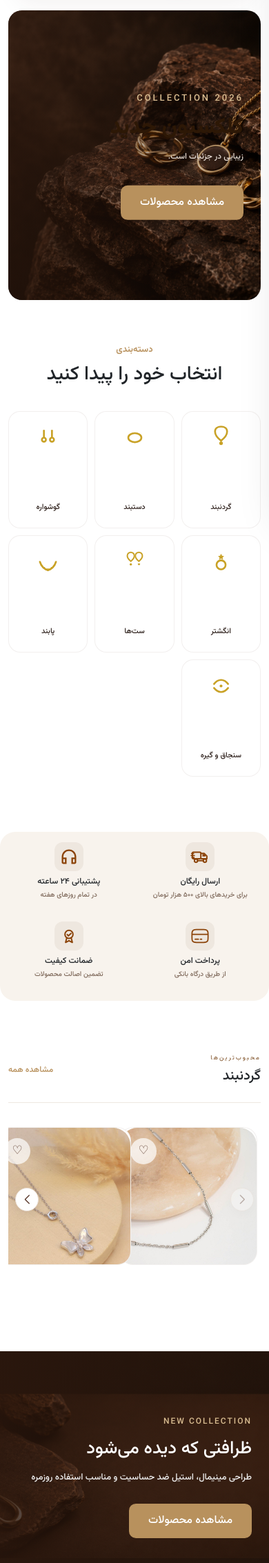
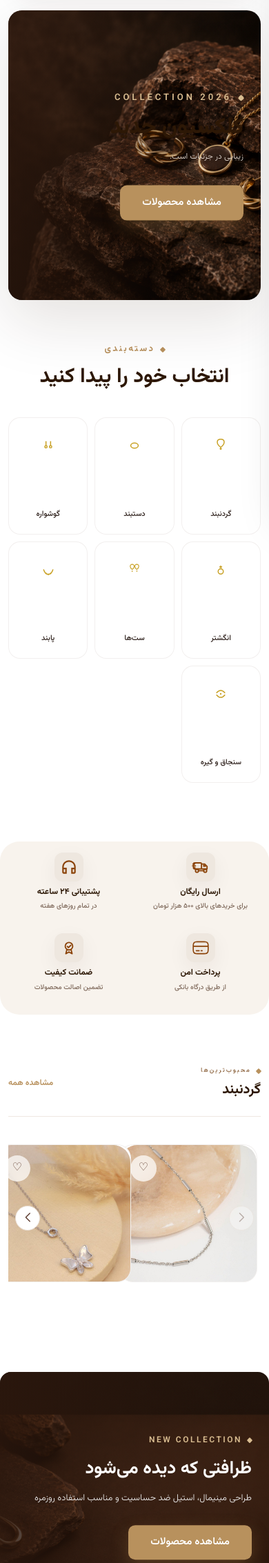
Before and after one commit to Easy-QuantumDev/persian-jewelry-site, a Django app: page / in a window 390 px wide. Shown: the part 84-2350 px from the top of the page at 69% size. Run offline with Django 5.2, Linux system fonts and the light colour scheme.

Commit message:
intial commit with some changes in front

```diff
--- a/pages/templates/base/base.html
+++ b/pages/templates/base/base.html
@@ -633,11 +633,23 @@
 
     <script src="https://unpkg.com/aos@2.3.4/dist/aos.js"></script>
 
+    <!-- AOS -->
+
+    <script src="https://unpkg.com/aos@2.3.4/dist/aos.js"></script>
+
+    <!-- Bootstrap -->
+
+    <script src="https://cdn.jsdelivr.net/npm/bootstrap@5.3.8/dist/js/bootstrap.bundle.min.js"></script>
+
+    <!-- Swiper -->
+
+    <script src="https://cdn.jsdelivr.net/npm/swiper@11/swiper-bundle.min.js"></script>
+
+
     <script>
         AOS.init();
     </script>
 
-    <script src="https://cdn.jsdelivr.net/npm/bootstrap@5.3.8/dist/js/bootstrap.bundle.min.js"></script>
     <script src="{% static 'js/cart.js' %}"></script>
 
 <script src="{%  static 'js/swiper.js' %}"></script>
--- a/pages/templates/home/home.html
+++ b/pages/templates/home/home.html
@@ -2,34 +2,21 @@
 {% load static %}
 
 {% block content %}
-<head>
-    <meta charset="UTF-8">
-    <meta name="viewport" content="width=device-width, initial-scale=1.0">
 
-    <title>فروشگاه زیورآلات</title>
-
-    <!-- Bootstrap -->
 <link
     href="https://cdn.jsdelivr.net/npm/bootstrap@5.3.8/dist/css/bootstrap.min.css"
     rel="stylesheet"
 >
 
-    <!-- Swiper -->
 <link
     rel="stylesheet"
     href="https://cdn.jsdelivr.net/npm/swiper@11/swiper-bundle.min.css"
 >
 
-    <!-- AOS -->
 <link
     rel="stylesheet"
     href="https://unpkg.com/aos@2.3.4/dist/aos.css"
 >
-
-    <!-- CSS -->
-</head>
-
-<body>
 
     <main>
 
@@ -86,37 +73,37 @@
             <div class="categories-grid">
 
                 <a href="#" class="category-card">
-                    <img src="{% static 'icons/neckles.svg' %}" alt="گردنبند">
+                    <div class="icon-wrap"><img src="{% static 'icons/neckles.svg' %}" alt="گردنبند"></div>
                     <span>گردنبند</span>
                 </a>
 
                 <a href="#" class="category-card">
-                    <img src="{% static 'icons/dastband.svg' %}" alt="دستبند">
+                    <div class="icon-wrap"><img src="{% static 'icons/dastband.svg' %}" alt="دستبند"></div>
                     <span>دستبند</span>
                 </a>
 
                 <a href="#" class="category-card">
-                    <img src="{% static 'icons/eare.svg' %}" alt="گوشواره">
+                    <div class="icon-wrap"><img src="{% static 'icons/eare.svg' %}" alt="گوشواره"></div>
                     <span>گوشواره</span>
                 </a>
 
                 <a href="#" class="category-card">
-                    <img src="{% static 'icons/ring.svg' %}" alt="انگشتر">
+                    <div class="icon-wrap"><img src="{% static 'icons/ring.svg' %}" alt="انگشتر"></div>
                     <span>انگشتر</span>
                 </a>
 
                 <a href="#" class="category-card">
-                    <img src="{% static 'icons/set.svg' %}" alt="ست">
+                    <div class="icon-wrap"><img src="{% static 'icons/set.svg' %}" alt="ست"></div>
                     <span>ست‌ها</span>
                 </a>
 
                 <a href="#" class="category-card">
-                    <img src="{% static 'icons/papand.svg' %}" alt="پابند">
+                    <div class="icon-wrap"><img src="{% static 'icons/papand.svg' %}" alt="پابند"></div>
                     <span>پابند</span>
                 </a>
 
                 <a href="#" class="category-card">
-                    <img src="{% static 'icons/sanjagh.svg' %}" alt="سنجاق">
+                    <div class="icon-wrap"><img src="{% static 'icons/sanjagh.svg' %}" alt="سنجاق"></div>
                     <span>سنجاق و گیره</span>
                 </a>
 
@@ -990,7 +977,7 @@
 
             <div class="products-slider">
 
-                <div class="swiper necklace-swiper">
+                <div class="swiper necklace-swiper-2">
 
                     <div class="swiper-wrapper">
 
@@ -1432,8 +1419,8 @@
 
                     <!-- Navigation -->
 
-                    <div class="swiper-button-prev necklace-prev"></div>
-                    <div class="swiper-button-next necklace-next"></div>
+                    <div class="swiper-button-prev necklace-prev-2"></div>
+                    <div class="swiper-button-next necklace-next-2"></div>
 
                 </div>
 
--- a/static/css/home.css
+++ b/static/css/home.css
@@ -1,12 +1,13 @@
-@import url('https://fonts.googleapis.com/css2?family=Vazirmatn:wght@300;400;500;600;700;800&display=swap');
+@import url('https://fonts.googleapis.com/css2?family=Vazirmatn:wght@300;400;500;600;700;800;900&display=swap');
 
 
 /* =========================================
-   VARIABLES
+   DESIGN TOKENS
 ========================================= */
 
 :root {
 
+    /* Brand palette — warm brass jewelry tones */
     --brown-dark: #2b170d;
     --brown: #4a2c1b;
     --brown-light: #765039;
@@ -18,12 +19,27 @@
 
     --gold: #b68a4a;
     --gold-light: #e0c17e;
+    --gold-soft: #f1e2c2;
 
     --text: #2b211b;
     --text-light: #806f63;
 
     --border: #e8ded4;
 
+    /* Elevation */
+    --shadow-sm: 0 4px 14px rgba(43, 23, 13, .06);
+    --shadow-md: 0 14px 34px rgba(43, 23, 13, .12);
+    --shadow-lg: 0 24px 55px rgba(43, 23, 13, .18);
+    --shadow-gold: 0 10px 26px rgba(182, 138, 74, .28);
+
+    /* Motion */
+    --ease: cubic-bezier(.4, 0, .2, 1);
+    --ease-out: cubic-bezier(.16, 1, .3, 1);
+
+    /* Radius */
+    --r-sm: 10px;
+    --r-md: 18px;
+    --r-lg: 28px;
 }
 
 
@@ -47,11 +63,14 @@ body {
 
     font-family: "Vazirmatn", sans-serif;
 
-    background: #fff;
+    background: var(--white);
 
     color: var(--text);
 
     overflow-x: hidden;
+
+    -webkit-font-smoothing: antialiased;
+
 }
 
 
@@ -89,7 +136,9 @@ button {
 
     overflow: hidden;
 
-    border-radius: 30px;
+    border-radius: var(--r-lg);
+
+    box-shadow: var(--shadow-lg);
 
 }
 
@@ -103,6 +152,8 @@ button {
     object-fit: cover;
 
     display: block;
+
+    transform: scale(1.02);
 
 }
 
@@ -118,8 +169,9 @@ button {
     background:
         linear-gradient(
             90deg,
-            rgba(43, 23, 13, .75),
-            rgba(43, 23, 13, .05)
+            rgba(43, 23, 13, .82) 0%,
+            rgba(43, 23, 13, .35) 45%,
+            rgba(43, 23, 13, .05) 75%
         );
 
 }
@@ -146,22 +198,53 @@ button {
 
 .hero-overlay span {
 
+    display: inline-flex;
+
+    align-items: center;
+
+    gap: 10px;
+
     font-size: 13px;
 
-    letter-spacing: 3px;
+    font-weight: 600;
+
+    letter-spacing: 4px;
 
     color: var(--gold-light);
 
 }
 
 
+.hero-overlay span::before {
+
+    content: "";
+
+    display: inline-block;
+
+    width: 7px;
+
+    height: 7px;
+
+    background: var(--gold-light);
+
+    transform: rotate(45deg);
+
+    border-radius: 2px;
+
+}
+
+
 .hero-overlay h1 {
 
-    font-size: 52px;
+    font-size: 54px;
 
     font-weight: 800;
 
-    margin: 15px 0;
+    line-height: 1.25;
+
+    margin: 18px 0;
+
+    text-shadow: 0 6px 24px rgba(0, 0, 0, .25);
 
 }
 
@@ -170,14 +253,18 @@ button {
 
     font-size: 18px;
 
-    color: #eee;
+    font-weight: 300;
 
-    margin-bottom: 30px;
+    color: #ecece7;
+
+    margin-bottom: 32px;
 
 }
 
 
 .main-btn {
+
+    position: relative;
 
     display: inline-flex;
 
@@ -187,13 +274,38 @@ button {
 
     background: var(--gold);
 
-    color: white;
+    color: var(--white);
 
-    padding: 13px 28px;
+    font-weight: 600;
 
-    border-radius: 10px;
+    font-size: 15px;
 
-    transition: .3s;
+    padding: 14px 32px;
+
+    border-radius: var(--r-sm);
+
+    box-shadow: var(--shadow-gold);
+
+    overflow: hidden;
+
+    transition: transform .35s var(--ease-out), box-shadow .35s var(--ease-out), background .35s var(--ease);
+
+}
+
+
+.main-btn::before {
+
+    content: "";
+
+    position: absolute;
+
+    inset: 0;
+
+    background: linear-gradient(115deg, transparent 20%, rgba(255,255,255,.35) 45%, transparent 70%);
+
+    transform: translateX(-120%);
+
+    transition: transform .7s var(--ease-out);
 
 }
 
@@ -215,7 +336,7 @@ button {
 
     text-align: center;
 
-    margin-bottom: 35px;
+    margin-bottom: 40px;
 
 }
 
@@ -223,20 +344,52 @@ button {
 .section-title span,
 .products-header span {
 
+    display: inline-flex;
+
+    align-items: center;
+
+    gap: 8px;
+
     color: var(--gold);
 
     font-size: 13px;
 
-    font-weight: 600;
+    font-weight: 700;
+
+    letter-spacing: 2.5px;
+
+}
+
+
+.section-title span::before,
+.products-header span::before {
+
+    content: "";
+
+    display: inline-block;
+
+    width: 6px;
+
+    height: 6px;
+
+    background: var(--gold);
+
+    transform: rotate(45deg);
+
+    border-radius: 1px;
 
 }
 
 
 .section-title h2 {
 
-    margin-top: 8px;
+    margin-top: 10px;
 
-    font-size: 28px;
+    font-size: 30px;
+
+    font-weight: 700;
+
+    color: var(--brown-dark);
 
 }
 
@@ -282,18 +435,42 @@ button {
 
     justify-content: center;
 
-    gap: 15px;
+    gap: 14px;
 
-    transition: .3s;
+    transition: background .35s var(--ease), border-color .35s var(--ease),
+                transform .35s var(--ease-out), box-shadow .35s var(--ease-out);
+
+}
+
+
+.category-card .icon-wrap {
+
+    width: 52px;
+
+    height: 52px;
+
+    display: flex;
+
+    align-items: center;
+
+    justify-content: center;
+
+    border-radius: 50%;
+
+    background: var(--white);
+
+    transition: background .35s var(--ease);
 
 }
 
 
 .category-card img {
 
-    width: 48px;
+    width: 26px;
 
-    height: 48px;
+    height: 26px;
+
+    transition: filter .35s var(--ease);
 
 }
 
@@ -331,13 +528,13 @@ button {
 
 .features {
 
-    margin-top: 80px;
+    margin-top: 85px;
 
     background: var(--cream);
 
-    border-radius: 22px;
+    border-radius: var(--r-lg);
 
-    padding: 25px;
+    padding: 30px;
 
     display: grid;
 
@@ -376,14 +573,16 @@ button {
 
     justify-content: center;
 
+    box-shadow: var(--shadow-sm);
+
 }
 
 
 .feature-icon img {
 
-    width: 28px;
+    width: 26px;
 
-    height: 28px;
+    height: 26px;
 
 }
 
@@ -392,14 +591,18 @@ button {
 
     font-size: 15px;
 
-    margin-bottom: 5px;
+    font-weight: 700;
+
+    color: var(--brown-dark);
+
+    margin-bottom: 6px;
 
 }
 
 
 .feature p {
 
-    font-size: 12px;
+    font-size: 12.5px;
 
     color: var(--text-light);
 
@@ -425,27 +628,39 @@ button {
 
     align-items: end;
 
-    margin-bottom: 30px;
+    margin-bottom: 32px;
 
 }
 
 
 .products-header h2 {
 
-    margin-top: 6px;
+    margin-top: 8px;
 
     font-size: 28px;
+
+    font-weight: 700;
+
+    color: var(--brown-dark);
 
 }
 
 
 .products-header > a {
 
+    display: inline-flex;
+
+    align-items: center;
+
+    gap: 6px;
+
     color: var(--gold);
 
     font-size: 14px;
 
-    transition: .3s;
+    font-weight: 600;
+
+    transition: color .3s var(--ease), gap .3s var(--ease);
 
 }
 
@@ -465,43 +682,36 @@ button {
 
     width: 100%;
 
-    padding: 5px 5px 25px;
+    padding: 8px 5px 30px;
 
 }
 
 
 .products-section .swiper-slide {
 
-    height: auto;
+    height: 200px;
 
 }
 
 
 /*
-   این قسمت مهمه
-
-   دسکتاپ:
-   4 محصول کنار هم
-
-   تبلت:
-   3 محصول
-
-   موبایل:
-   2 محصول
+   دسکتاپ: 4 محصول کنار هم
+   تبلت:   3 محصول
+   موبایل: 2 محصول
 */
 
 
 .product-card {
 
-    background: white;
+    background: var(--white);
 
     border: 1px solid var(--border);
 
-    border-radius: 18px;
+    border-radius: var(--r-md);
 
     overflow: hidden;
 
-    transition: .35s;
+    transition: transform .4s var(--ease-out), box-shadow .4s var(--ease-out), border-color .4s var(--ease);
 
     height: 100%;
 
@@ -578,11 +789,13 @@ button {
 
     border-radius: 50%;
 
-    background: rgba(255,255,255,.9);
+    background: rgba(255, 255, 255, .92);
+
+    backdrop-filter: blur(4px);
 
     color: var(--brown);
 
-    font-size: 22px;
+    font-size: 20px;
 
     display: flex;
 
@@ -592,7 +805,9 @@ button {
 
     z-index: 2;
 
-    transition: .3s;
+    box-shadow: var(--shadow-sm);
+
+    transition: background .3s var(--ease), color .3s var(--ease), transform .3s var(--ease-out);
 
 }
 
@@ -666,23 +894,27 @@ button {
 
     justify-content: center;
 
-    transition: .3s;
+    transition: background .3s var(--ease), transform .3s var(--ease-out);
 
 }
 
 
 .cart-btn img {
 
-    width: 21px;
+    width: 20px;
 
-    height: 21px;
+    height: 20px;
+
+    transition: filter .3s var(--ease);
 
 }
 
 
 .cart-btn:hover {
 
-    background: var(--brown);
+    background: var(--gold);
+
+    transform: scale(1.06);
 
 }
 
@@ -701,17 +933,19 @@ button {
 .products-section .swiper-button-next,
 .products-section .swiper-button-prev {
 
-    width: 42px;
+    width: 44px;
 
-    height: 42px;
+    height: 44px;
 
-    background: white;
+    background: var(--white);
 
     border: 1px solid var(--border);
 
     border-radius: 50%;
 
-    box-shadow: 0 5px 15px rgba(0,0,0,.08);
+    box-shadow: var(--shadow-sm);
+
+    transition: background .3s var(--ease), border-color .3s var(--ease), transform .3s var(--ease-out);
 
 }
 
@@ -756,9 +996,11 @@ button {
 
     height: 430px;
 
-    margin-top: 100px;
+    margin-top: 105px;
 
     overflow: hidden;
+
+    border-radius: var(--r-lg);
 
 }
 
@@ -785,8 +1027,9 @@ button {
     background:
         linear-gradient(
             90deg,
-            rgba(43,23,13,.85),
-            rgba(43,23,13,.1)
+            rgba(43, 23, 13, .88) 0%,
+            rgba(43, 23, 13, .4) 50%,
+            rgba(43, 23, 13, .05) 80%
         );
 
 }
@@ -813,11 +1056,36 @@ button {
 
 .banner-text span {
 
+    display: inline-flex;
+
+    align-items: center;
+
+    gap: 8px;
+
     color: var(--gold-light);
 
     font-size: 12px;
 
-    letter-spacing: 2px;
+    font-weight: 600;
+
+    letter-spacing: 2.5px;
+
+}
+
+
+.banner-text span::before {
+
+    content: "";
+
+    width: 6px;
+
+    height: 6px;
+
+    background: var(--gold-light);
+
+    transform: rotate(45deg);
+
+    border-radius: 1px;
 
 }
 
@@ -826,7 +1094,9 @@ button {
 
     font-size: 36px;
 
-    margin: 12px 0;
+    font-weight: 700;
+
+    margin: 14px 0;
 
 }
 
@@ -835,9 +1105,11 @@ button {
 
     color: #eee;
 
+    font-weight: 300;
+
     line-height: 2;
 
-    margin-bottom: 25px;
+    margin-bottom: 26px;
 
 }
 
@@ -971,11 +1243,20 @@ button {
     }
 
 
+    .category-card .icon-wrap {
+
+        width: 40px;
+
+        height: 40px;
+
+    }
+
+
     .category-card img {
 
-        width: 35px;
+        width: 20px;
 
-        height: 35px;
+        height: 20px;
 
     }
 
@@ -992,9 +1273,9 @@ button {
         grid-template-columns:
             repeat(2, 1fr);
 
-        padding: 15px;
+        padding: 16px;
 
-        gap: 15px;
+        gap: 16px;
 
     }
 
@@ -1069,32 +1346,32 @@ button {
 
         font-size: 12px;
 
-        margin-bottom: 12px;
+        margin-bottom: 14px;
 
     }
 
 
     .price {
 
-        font-size: 10px;
+        font-size: 10.5px;
 
     }
 
 
     .cart-btn {
 
-        width: 32px;
+        width: 34px;
 
-        height: 32px;
+        height: 34px;
 
     }
 
 
     .cart-btn img {
 
-        width: 17px;
+        width: 16px;
 
-        height: 17px;
+        height: 16px;
 
     }
 
@@ -1105,7 +1382,7 @@ button {
 
         height: 30px;
 
-        font-size: 17px;
+        font-size: 16px;
 
     }
 
@@ -1113,9 +1390,9 @@ button {
     .products-section .swiper-button-next,
     .products-section .swiper-button-prev {
 
-        width: 34px;
+        width: 36px;
 
-        height: 34px;
+        height: 36px;
 
     }
 
@@ -1133,6 +1410,8 @@ button {
         height: 360px;
 
         margin-top: 65px;
+
+        border-radius: 16px;
 
     }
 
```
Also changed, not shown: other parts of pages/templates/home/home.html (+46 -58 lines), other parts of static/css/home.css (+107 -32 lines), accounts/templates/profile/profile.html (+4 -19 lines), static/js/profile.js (+0 -17 lines). Lines whose indentation alone changed are shown as unchanged.
